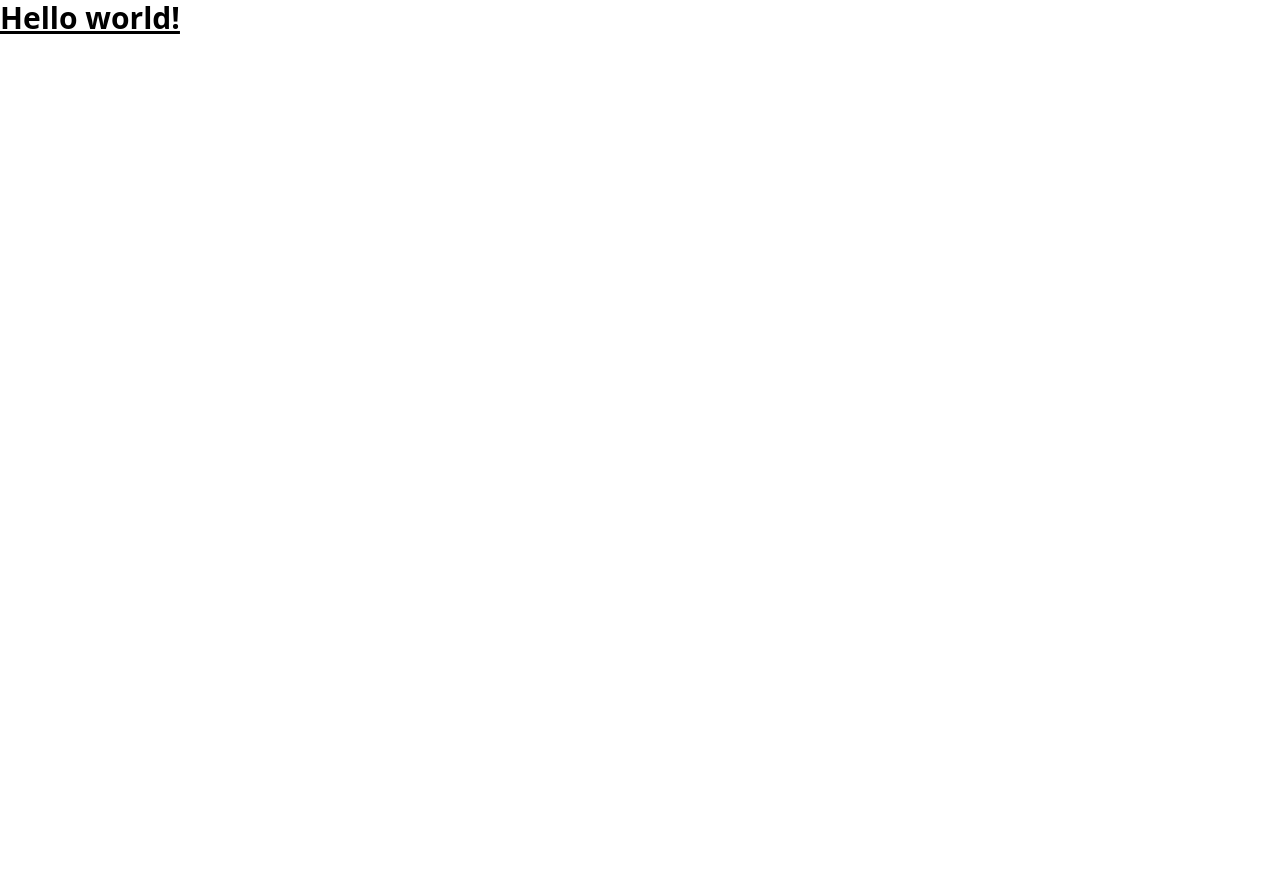
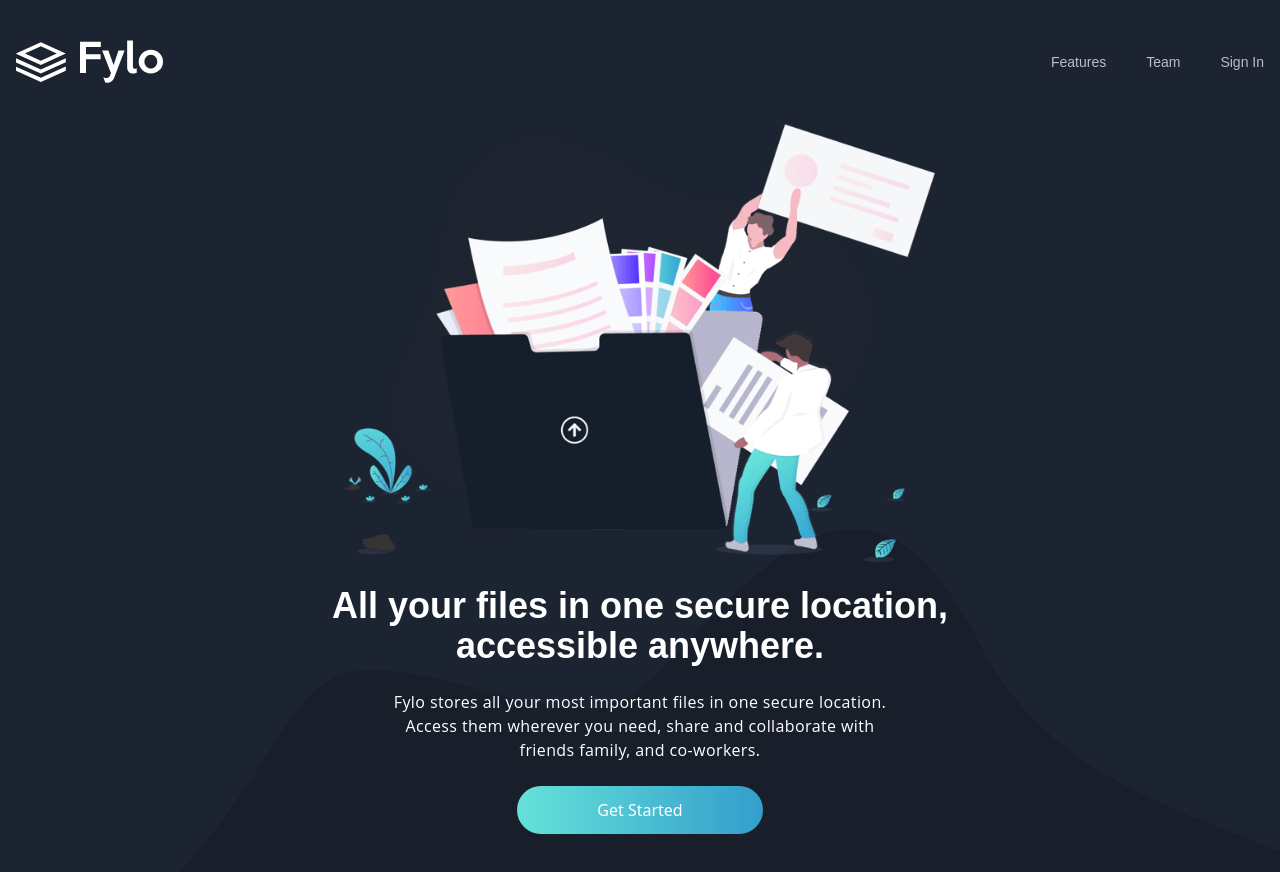
Before and after one commit to karvaroz/fylo-react-tailwind, a React (Create React App) app: page / in a window 1280 px wide. Shown: the top 872 px of the page. Before the commit the page ends 800 px from the top, so only its background shows below. Built offline with nearby package versions, Linux system fonts and the light colour scheme.

Commit message:
Seccion header

```diff
--- a/src/components/Header.jsx
+++ b/src/components/Header.jsx
@@ -0,0 +1,71 @@
+import React from "react";
+
+const Header = () => {
+  return (
+    <header>
+      <div className="container mx-auto">
+        <nav className="py-8 lg:py-10 px-4">
+          <div className="flex flex-wrap justify-between items-center">
+            <a href="/#">
+              <img
+                class="w-6/12 md:w-10/12"
+                src="/images/logo.svg"
+                alt="logo"
+              />
+            </a>
+            <ul className="flex space-x-3 md:space-x-10 text-white">
+              <li className="text-sm md:text-md">
+                <a
+                  href="/#"
+                  className="opacity-70 hover:opacity-100 hover:underline hover:underline-offset-1"
+                >
+                  Features
+                </a>
+              </li>
+              <li className="text-sm md:text-md">
+                <a
+                  href="/#"
+                  className="opacity-70 hover:opacity-100 hover:underline hover:underline-offset-1"
+                >
+                  Team
+                </a>
+              </li>
+              <li className="text-sm md:text-md">
+                <a
+                  href="/#"
+                  className="opacity-70 hover:opacity-100 hover:underline hover:underline-offset-1"
+                >
+                  Sign In
+                </a>
+              </li>
+            </ul>
+          </div>
+        </nav>
+        <div id="intro" className="px-4 md:pb-44">
+          <img
+            className="mx-auto px-4 md:w-6/12"
+            src="/images/illustration-intro.png"
+            alt="intro"
+          />
+          <br />
+          <div className="text_intro text-center">
+            <h1 className="text-2xl lg:text-4xl font-bold md:w-6/12 mx-auto">
+              All your files in one secure location, accessible anywhere.
+            </h1>
+            <br />
+            <p className="font-normal px-6 tracking-wide md:px-0 md:w-5/12 mx-auto">
+              Fylo stores all your most important files in one secure location.
+              Access them wherever you need, share and collaborate with friends
+              family, and co-workers.
+            </p>
+            <button className="btn rounded-full py-3 px-20 mt-6 hover:opacity-70">
+              Get Started
+            </button>
+          </div>
+        </div>
+      </div>
+    </header>
+  );
+};
+
+export default Header;
--- a/src/containers/App.jsx
+++ b/src/containers/App.jsx
@@ -1,10 +1,10 @@
 import React from 'react'
+import Header from "../components/Header"
+
 
 const App = () => {
   return (
-      <h1 className="text-3xl font-bold underline">
-          Hello world!
-      </h1>
+      <Header />
   )
 }
 
--- a/src/index.css
+++ b/src/index.css
@@ -1,3 +1,58 @@
 @tailwind base;
 @tailwind components;
 @tailwind utilities;
+
+@import url('https://fonts.googleapis.com/css2?family=Open+Sans:wght@400;700&family=Raleway:wght@400;700&display=swap');
+
+
+:root {
+  --bg_intro: hsl(217, 28%, 15%);
+  --bg_main: hsl(218, 28%, 13%);
+  --bg_footer: hsl(216, 53%, 9%);
+  --bg_testi: hsl(219, 30%, 18%);
+  --cyan: hsl(176, 68%, 64%);
+  --blue: hsl(198, 60%, 50%);
+  --gradient: linear-gradient(to right, var(--cyan), var(--blue));
+  --light_red: hsl(0, 100%, 63%);
+  --white: hsl(0, 0%, 100%);
+  --sans: 'Open Sans', sans-serif;
+  --raleway: 'Raleway', sans-serif;
+  --weight4: 400;
+  --weight7: 700;
+}
+
+body {
+  margin: 0;
+  background: var(--bg_main);
+  color: var(--white);
+}
+
+header {
+  background-image: url('../public/images/bg-curvy-mobile.svg');
+  background-color: var(--bg_intro);
+  background-repeat: no-repeat;
+  background-position: bottom;
+  background-size: 100% auto;
+}
+
+h1,
+h2,
+h3 {
+  font-family: var(--raleway);
+}
+
+nav li {
+  font-family: var(--raleway);
+}
+
+p {
+  font-family: var(--sans);
+}
+
+.btn {
+  background: var(--gradient) !important;
+}
+
+button:hover {
+  opacity: 0.6;
+}
```
